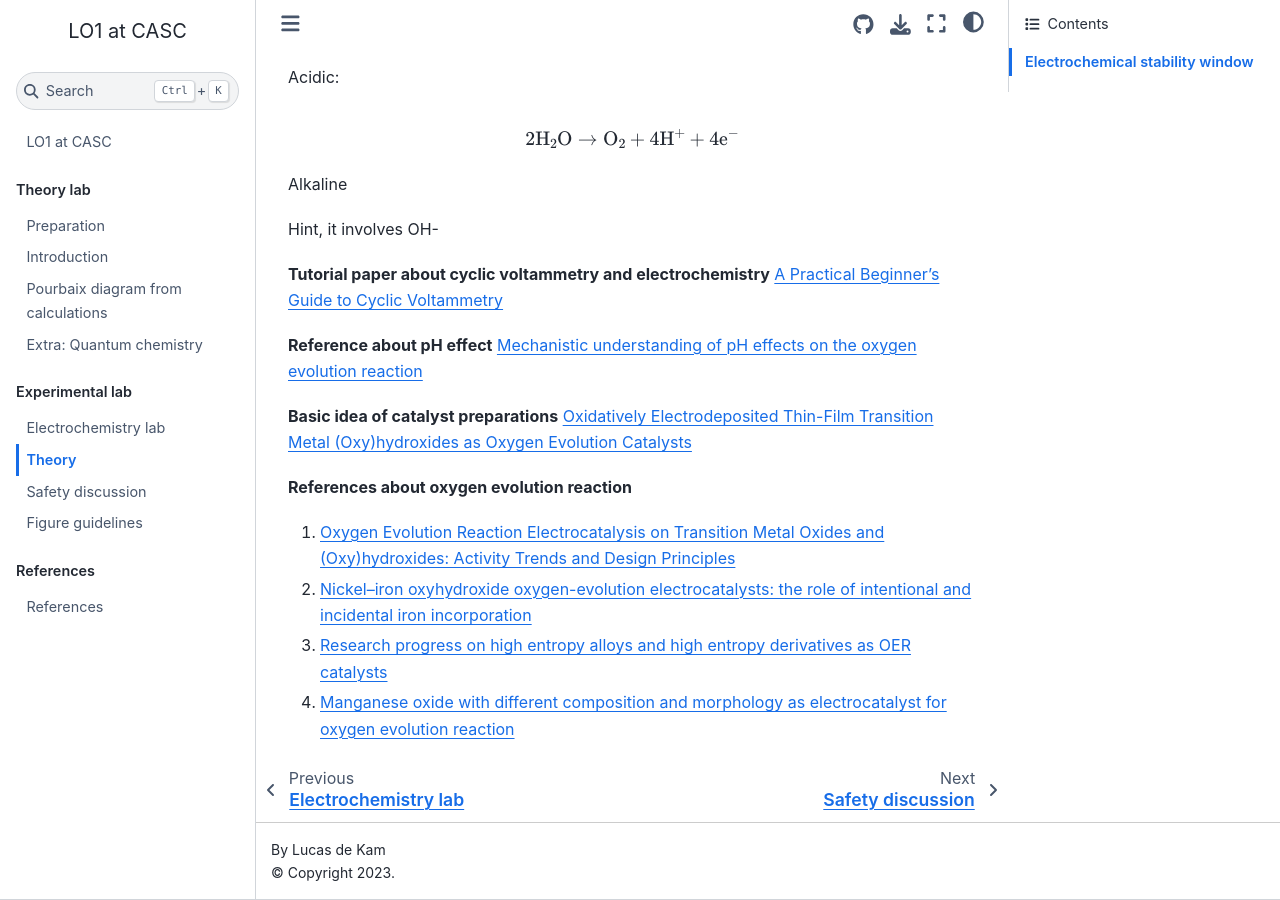
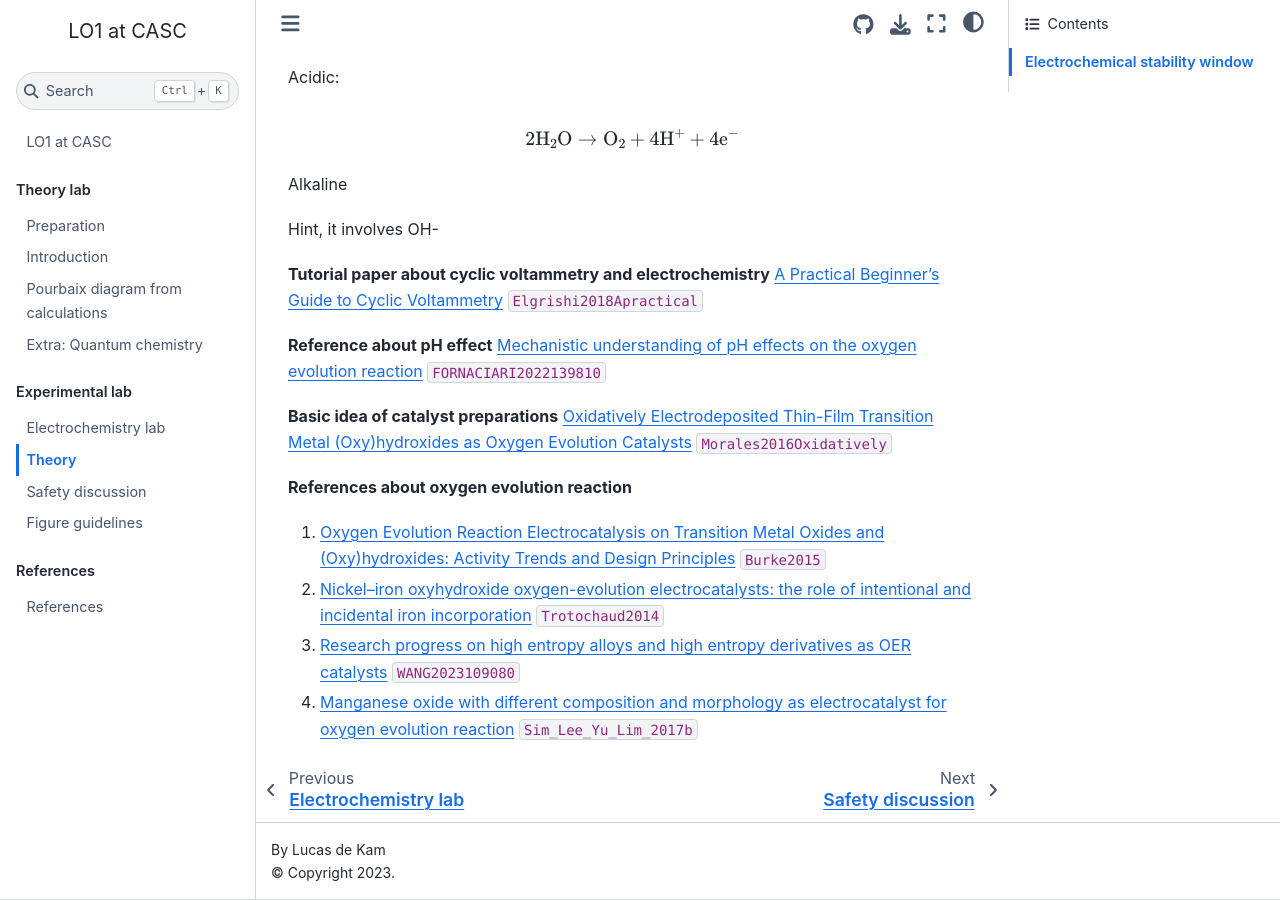
Before and after one commit to lucasdekam/lo1, a Jupyter Book: the page built from experimental-lab/theory.md, in a window 1280 px wide and 900 px high, scrolled down 713 px. Built offline with Jupyter Book 1.0.4 settings and Sphinx 7.4.7 and the Sphinx Book theme 1.1.4, drawn with Linux system fonts in a browser that asks for light colours; pages that are not in the unit, such as notebooks, are missing from menus; cross-references to code outside the pages are shown as plain code.

Commit message:
references fix

```diff
--- a/experimental-lab/theory.md
+++ b/experimental-lab/theory.md
@@ -33,16 +33,17 @@ Hint, it involves OH-
 
 
 **Tutorial paper about cyclic voltammetry and electrochemistry**
-[A Practical Beginner’s Guide to Cyclic Voltammetry](https://pubs.acs.org/doi/full/10.1021/acs.jchemed.7b00361)
+[A Practical Beginner’s Guide to Cyclic Voltammetry](https://pubs.acs.org/doi/full/10.1021/acs.jchemed.7b00361) {cite:p}`Elgrishi2018Apractical`
 
 **Reference about pH effect**
-[Mechanistic understanding of pH effects on the oxygen evolution reaction](https://doi.org/10.1016/j.electacta.2021.139810)
+[Mechanistic understanding of pH effects on the oxygen evolution reaction](https://doi.org/10.1016/j.electacta.2021.139810) {cite:p}`FORNACIARI2022139810`
 
 **Basic idea of catalyst preparations**
-[Oxidatively Electrodeposited Thin-Film Transition Metal (Oxy)hydroxides as Oxygen Evolution Catalysts](https://doi.org/10.1021/jacs.6b05196)
+[Oxidatively Electrodeposited Thin-Film Transition Metal (Oxy)hydroxides as Oxygen Evolution Catalysts](https://doi.org/10.1021/jacs.6b05196) {cite:p}`Morales2016Oxidatively`
 
 **References about oxygen evolution reaction**
-1. [Oxygen Evolution Reaction Electrocatalysis on Transition Metal Oxides and (Oxy)hydroxides: Activity Trends and Design Principles](https://doi.org/10.1021/acs.chemmater.5b03148)
-2. [Nickel–iron oxyhydroxide oxygen-evolution electrocatalysts: the role of intentional and incidental iron incorporation](https://doi.org/10.1021/ja502379c)
-3. [Research progress on high entropy alloys and high entropy derivatives as OER catalysts](https://doi.org/10.1016/j.jece.2022.109080)
+1. [Oxygen Evolution Reaction Electrocatalysis on Transition Metal Oxides and (Oxy)hydroxides: Activity Trends and Design Principles](https://doi.org/10.1021/acs.chemmater.5b03148) {cite:p}`Burke2015`
+2. [Nickel–iron oxyhydroxide oxygen-evolution electrocatalysts: the role of intentional and incidental iron incorporation](https://doi.org/10.1021/ja502379c) {cite:p}`Trotochaud2014`
+3. [Research progress on high entropy alloys and high entropy derivatives as OER catalysts](https://doi.org/10.1016/j.jece.2022.109080) {cite:p}`WANG2023109080`
 4. [Manganese oxide with different composition and morphology as electrocatalyst for oxygen evolution reaction](https://link.springer.com/article/10.1007/s11814-017-0247-2)
+{cite:p}`Sim_Lee_Yu_Lim_2017b`
--- a/references.bib
+++ b/references.bib
@@ -260,7 +260,7 @@ URL = {https://doi.org/10.1021/jacs.6b05196},
 eprint = {https://doi.org/10.1021/jacs.6b05196}
 }
 
-@article{doi:10.1021/acs.chemmater.5b03148,
+@article{Burke2015,
 author = {Burke, Michaela S. and Enman, Lisa J. and Batchellor, Adam S. and Zou, Shihui and Boettcher, Shannon W.},
 title = {Oxygen Evolution Reaction Electrocatalysis on Transition Metal Oxides and (Oxy)hydroxides: Activity Trends and Design Principles},
 journal = {Chemistry of Materials},
@@ -272,7 +272,7 @@ doi = {10.1021/acs.chemmater.5b03148},
 URL = {https://doi.org/10.1021/acs.chemmater.5b03148},
 }
 
-@article{doi:10.1021/ja502379c,
+@article{Trotochaud2014,
 author = {Trotochaud, Lena and Young, Samantha L. and Ranney, James K. and Boettcher, Shannon W.},
 title = {Nickel–Iron Oxyhydroxide Oxygen-Evolution Electrocatalysts: The Role of Intentional and Incidental Iron Incorporation},
 journal = {Journal of the American Chemical Society},
```
